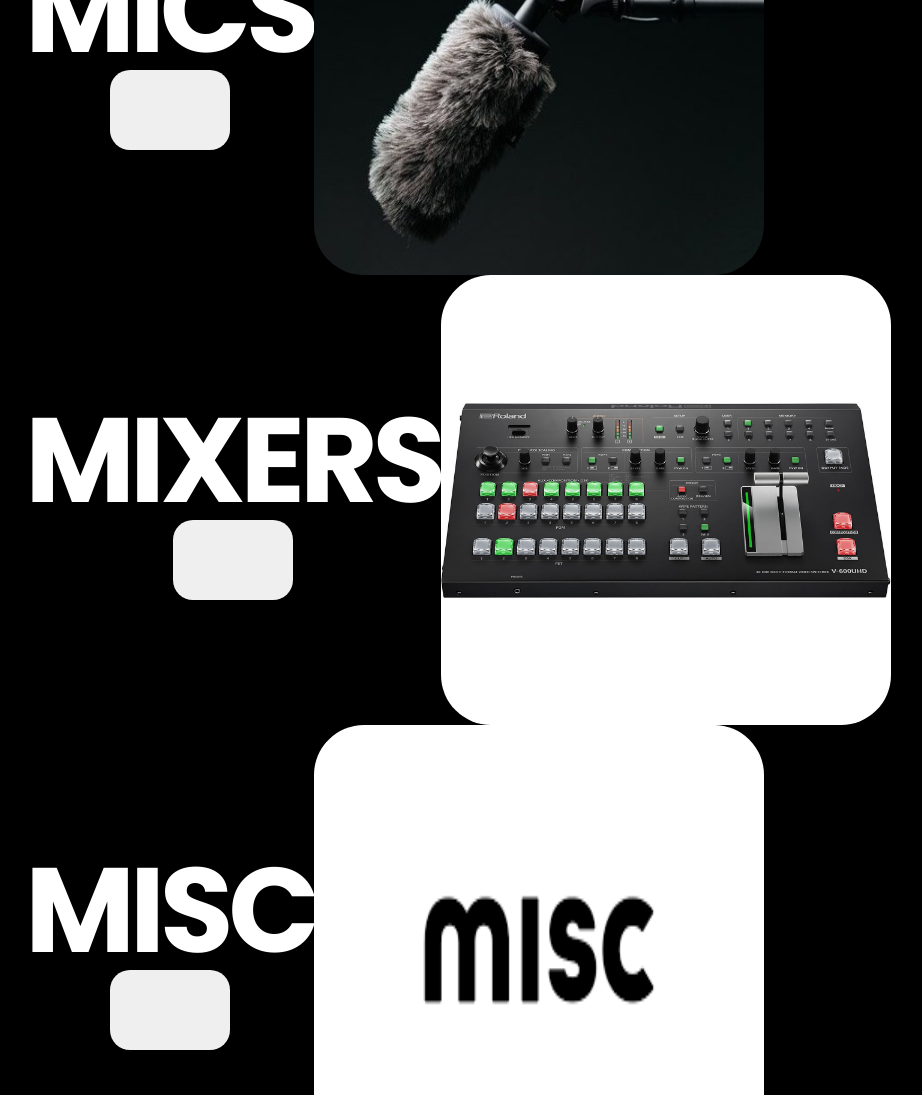
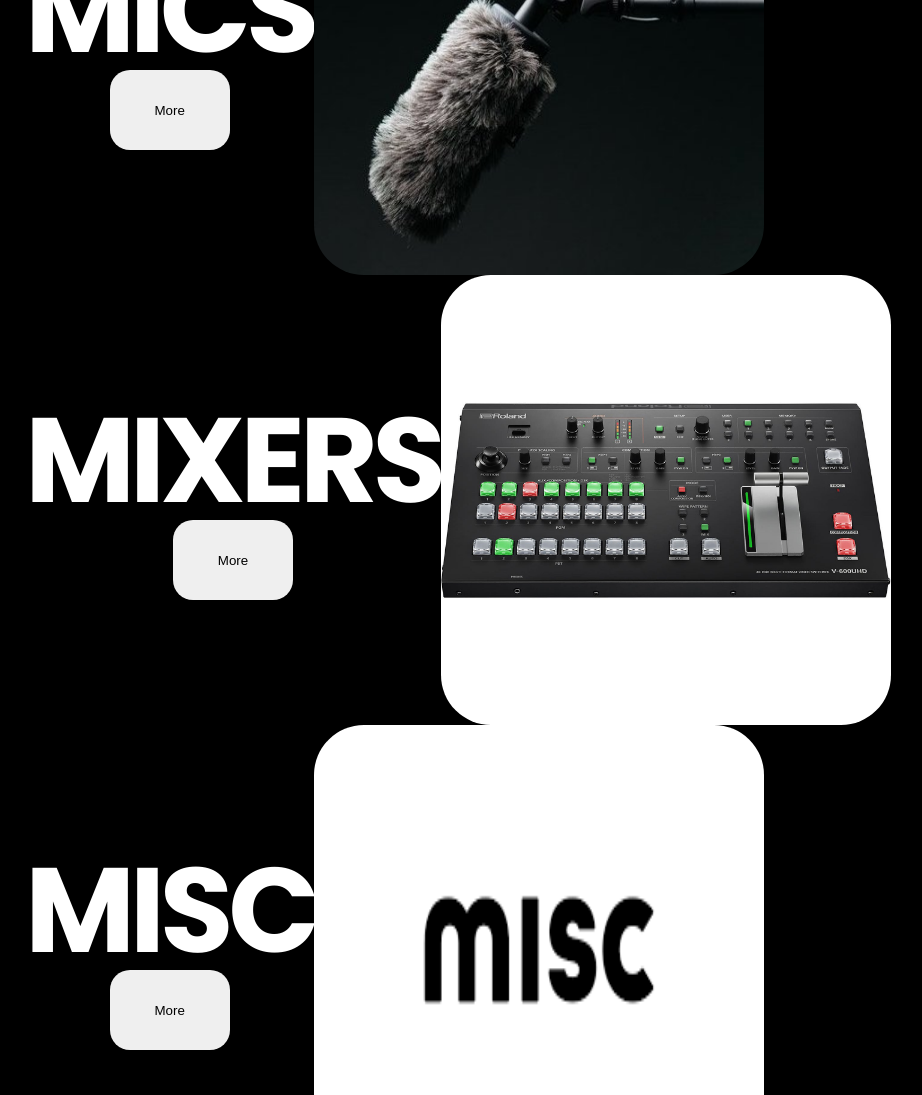
Before and after one commit to jonagull/frontend, a React (Create React App) app: page /shop in a window 1280 px wide. Shown: the part 375-1470 px from the top of the page, without its empty margins (182-1104 px from the left). Built offline with nearby package versions, Linux system fonts and the light colour scheme.

Commit message:
added button navigation

```diff
--- a/src/pages/comp/ShopPage/index.jsx
+++ b/src/pages/comp/ShopPage/index.jsx
@@ -2,8 +2,11 @@ import React from "react";
 import micpic from "./assets/shotgun-mic.jpg";
 import mixerpic from "./assets/roland_v_600uhd_4k_hdr_multi_format_video_1457842.jpg";
 import miscpic from "./assets/index.png";
+import { useNavigate } from "react-router-dom";
 
 export const ShopPage = () => {
+  let navigate = useNavigate();
+
   return (
     <div className="shop__wrapper">
       <div className="title__container">
@@ -13,7 +16,7 @@ export const ShopPage = () => {
         <div className="mic__container">
           <div className="title-button__container">
             <h1>MICS</h1>
-            <button></button>
+            <button onClick={() => navigate("/shop/mics")}>More</button>
           </div>
           <div>
             <img src={micpic}></img>
@@ -23,7 +26,7 @@ export const ShopPage = () => {
         <div className="mixer__container">
           <div className="title-button__container">
             <h1>MIXERS</h1>
-            <button></button>
+            <button onClick={() => navigate("/shop/mixers")}>More</button>
           </div>
           <div>
             <img src={mixerpic}></img>
@@ -32,7 +35,7 @@ export const ShopPage = () => {
         <div className="misc__container">
           <div className="title-button__container">
             <h1>MISC</h1>
-            <button></button>
+            <button>More</button>
           </div>
           <div>
             <img src={miscpic}></img>
```
